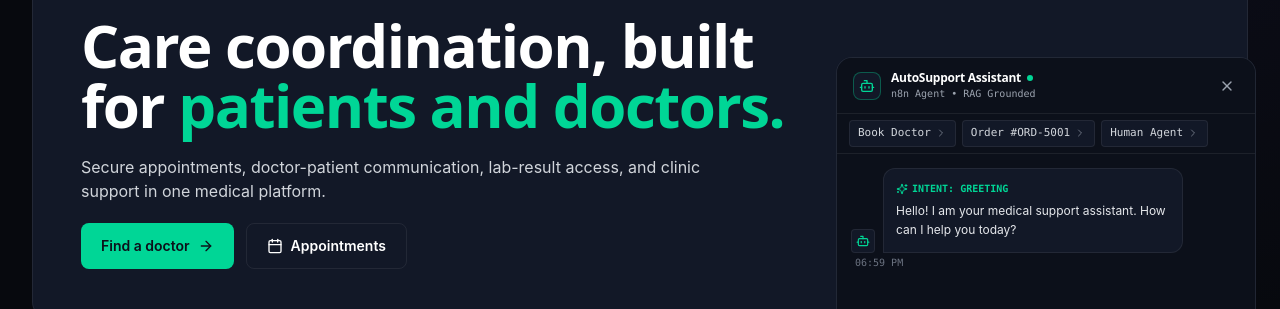
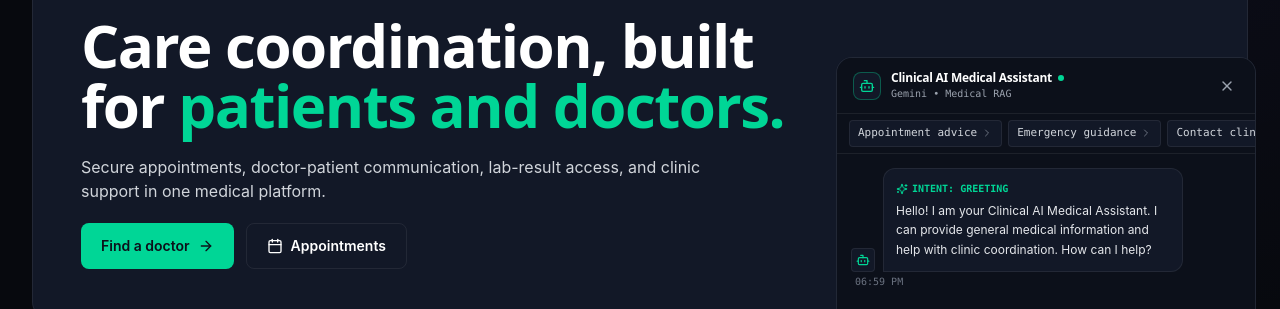
Before and after one commit to a9rmx1990/ai-customer-support-platform, a Next.js app: page / in a window 1280 px wide. Both pictures are taken after a click on the button "Need Help? Chat AI". Shown: the part 159-468 px from the top of the page. Built offline with nearby package versions, Linux system fonts and the light colour scheme; no server answers.

Commit message:
ui(widget): update floating clinical AI assistant chat widget

```diff
--- a/components/ChatWidget.tsx
+++ b/components/ChatWidget.tsx
@@ -15,7 +15,7 @@ export default function ChatWidget() {
       id: 'welcome-1',
       conversation_id: 'conv-init',
       role: 'assistant',
-      content: 'Hello! I am your medical support assistant. How can I help you today?',
+      content: 'Hello! I am your Clinical AI Medical Assistant. I can provide general medical information and help with clinic coordination. How can I help?',
       timestamp: new Date().toLocaleTimeString([], { hour: '2-digit', minute: '2-digit' }),
       intent: 'Greeting',
     },
@@ -52,7 +52,7 @@ export default function ChatWidget() {
     setLoading(true);
 
     try {
-      const res = await apiFetch('/api/chat', {
+      const res = await apiFetch('/api/clinical-chat', {
         method: 'POST',
         headers: { 'Content-Type': 'application/json' },
         body: JSON.stringify({
@@ -81,7 +81,7 @@ export default function ChatWidget() {
         id: `msg-err-${Date.now()}`,
         conversation_id: conversationId,
         role: 'assistant',
-        content: "We're having trouble connecting to support right now. Please try again in a moment.",
+        content: "The clinical assistant is temporarily unavailable. Please contact your clinic directly if you need medical help.",
         timestamp: new Date().toLocaleTimeString([], { hour: '2-digit', minute: '2-digit' }),
         intent: 'error',
       };
@@ -116,10 +116,10 @@ export default function ChatWidget() {
               </div>
               <div>
                 <h3 className="font-display font-bold text-xs text-white flex items-center gap-1.5">
-                  AutoSupport Assistant
+                  Clinical AI Medical Assistant
                   <span className="w-1.5 h-1.5 rounded-full bg-clinical-mint" />
                 </h3>
-                <p className="text-[10px] font-mono text-gray-400">n8n Agent • RAG Grounded</p>
+                <p className="text-[10px] font-mono text-gray-400">Gemini • Medical RAG</p>
               </div>
             </div>
 
@@ -134,24 +134,24 @@ export default function ChatWidget() {
           {/* Quick Prompts Bar */}
           <div className="bg-surface-base px-3 py-1.5 border-b border-triage-border flex gap-1.5 overflow-x-auto text-[11px] font-mono scrollbar-none">
             <button
-              onClick={() => handleSendMessage('Book an appointment with Dr. Sarah Jenkins')}
+              onClick={() => handleSendMessage('How should I prepare for a medical appointment?')}
               className="px-2 py-1 rounded bg-surface-elevated text-gray-300 hover:text-clinical-mint border border-triage-border shrink-0 flex items-center gap-1 transition-colors"
             >
-              <span>Book Doctor</span>
+                <span>Appointment advice</span>
               <ChevronRight className="w-3 h-3 text-gray-500" />
             </button>
             <button
-              onClick={() => handleSendMessage('Where is order #ORD-5001?')}
+              onClick={() => handleSendMessage('What symptoms require emergency care?')}
               className="px-2 py-1 rounded bg-surface-elevated text-gray-300 hover:text-signal-amber border border-triage-border shrink-0 flex items-center gap-1 transition-colors"
             >
-              <span>Order #ORD-5001</span>
+                <span>Emergency guidance</span>
               <ChevronRight className="w-3 h-3 text-gray-500" />
             </button>
             <button
               onClick={() => handleSendMessage('I need human support.')}
               className="px-2 py-1 rounded bg-surface-elevated text-gray-300 hover:text-signal-violet border border-triage-border shrink-0 flex items-center gap-1 transition-colors"
             >
-              <span>Human Agent</span>
+                <span>Contact clinic</span>
               <ChevronRight className="w-3 h-3 text-gray-500" />
             </button>
           </div>
@@ -209,7 +209,7 @@ export default function ChatWidget() {
                 <div className="w-5 h-5 rounded bg-surface-elevated flex items-center justify-center text-clinical-mint">
                   <RefreshCw className="w-3 h-3 animate-spin" />
                 </div>
-                <span>Executing tool triage...</span>
+                <span>Retrieving clinical guidance...</span>
               </div>
             )}
 
```
